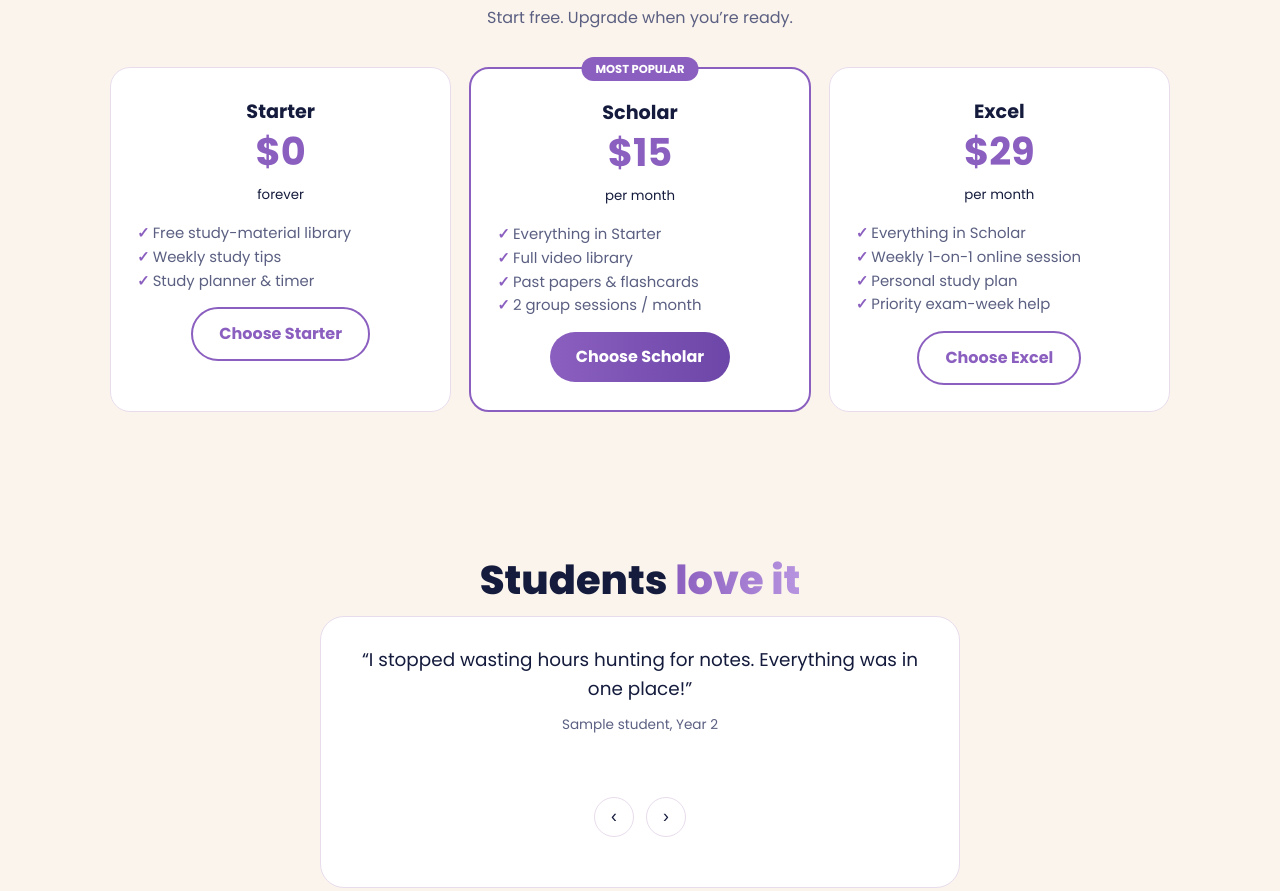
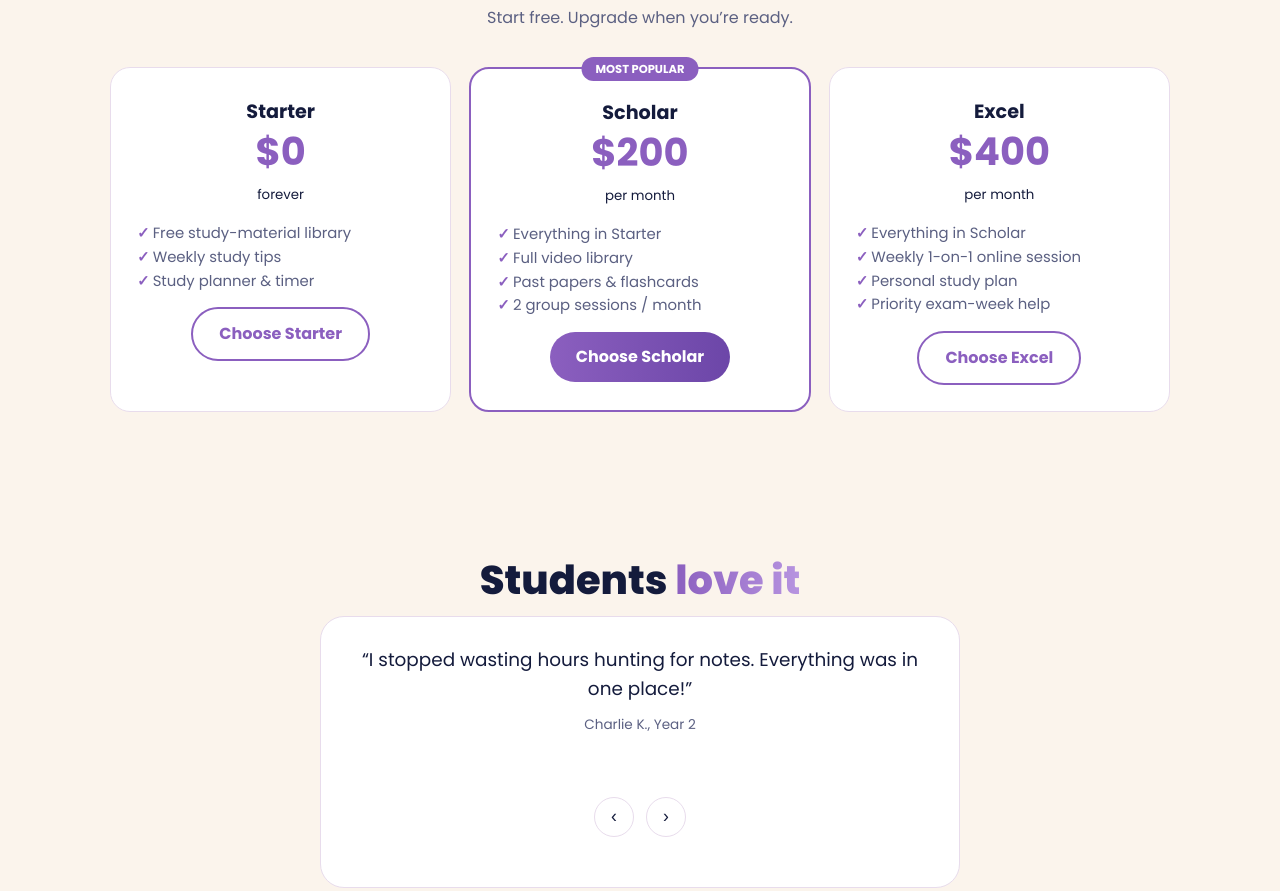
Before and after one commit to teachologytt/teachology, a plain HTML site: page index.html in a window 1280 px wide. Shown: the part 2780-3671 px from the top of the page. Drawn offline with Linux system fonts and the light colour scheme.

Commit message:
Update contact email and pricing plans in index.html

```diff
--- a/index.html
+++ b/index.html
@@ -91,10 +91,10 @@ footer a{color:#d9d2ea}
 const SITE = {
   name: "Teachology",
   tagline: "Your Learning Hub",
-  email: "hello@teachology.example",
+  email: "teachologytt@hotmail.com",
   year: 2026,
   socials: [
-    { name: "Instagram", url: "https://instagram.com/teachology" },
+    { name: "Instagram", url: "https://www.instagram.com/teachology.tt?dlrf=MXFpYzFta3poNzY3dQ==" },
     { name: "Facebook",  url: "https://facebook.com/teachology" },
     { name: "TikTok",    url: "https://tiktok.com/@teachology" },
     { name: "YouTube",   url: "https://youtube.com/@teachology" },
@@ -102,13 +102,13 @@ const SITE = {
   ],
   prices: [
     { plan: "Starter", cost: "$0", per: "forever", feats: ["Free study-material library", "Weekly study tips", "Study planner & timer"] },
-    { plan: "Scholar", cost: "$15", per: "per month", feats: ["Everything in Starter", "Full video library", "Past papers & flashcards", "2 group sessions / month"], pop: true },
-    { plan: "Excel", cost: "$29", per: "per month", feats: ["Everything in Scholar", "Weekly 1-on-1 online session", "Personal study plan", "Priority exam-week help"] }
+    { plan: "Scholar", cost: "$200", per: "per month", feats: ["Everything in Starter", "Full video library", "Past papers & flashcards", "2 group sessions / month"], pop: true },
+    { plan: "Excel", cost: "$400", per: "per month", feats: ["Everything in Scholar", "Weekly 1-on-1 online session", "Personal study plan", "Priority exam-week help"] }
   ],
   reviews: [
-    ["I stopped wasting hours hunting for notes. Everything was in one place!", "Sample student, Year 2"],
-    ["My tutor showed me how to study properly. My GPA jumped a full grade.", "Sample student, Year 3"],
-    ["The videos made hard topics finally click, and it’s so affordable.", "Sample student, Year 1"]
+    ["I stopped wasting hours hunting for notes. Everything was in one place!", "Charlie K., Year 2"],
+    ["My tutor showed me how to study properly. My GPA jumped a full grade.", "Tom P., Year 3"],
+    ["The videos made hard topics finally click, and it’s so affordable.", "Heidi Vanessa Balbickram (mother of triplets), Year 1"]
   ],
   faqs: [
     ["Who is Teachology for?", "University students who want extra help with their courses, from first-years adjusting to independent study to final-years chasing a higher GPA."],
```
